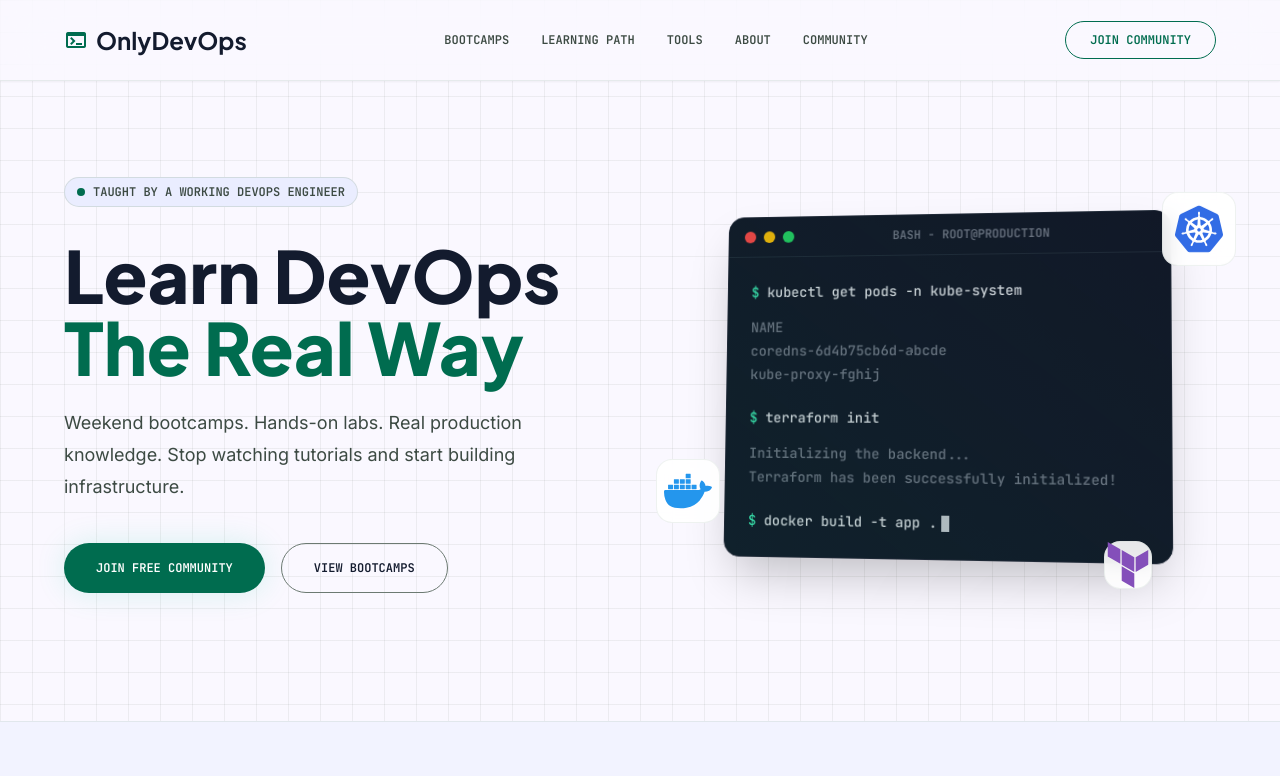
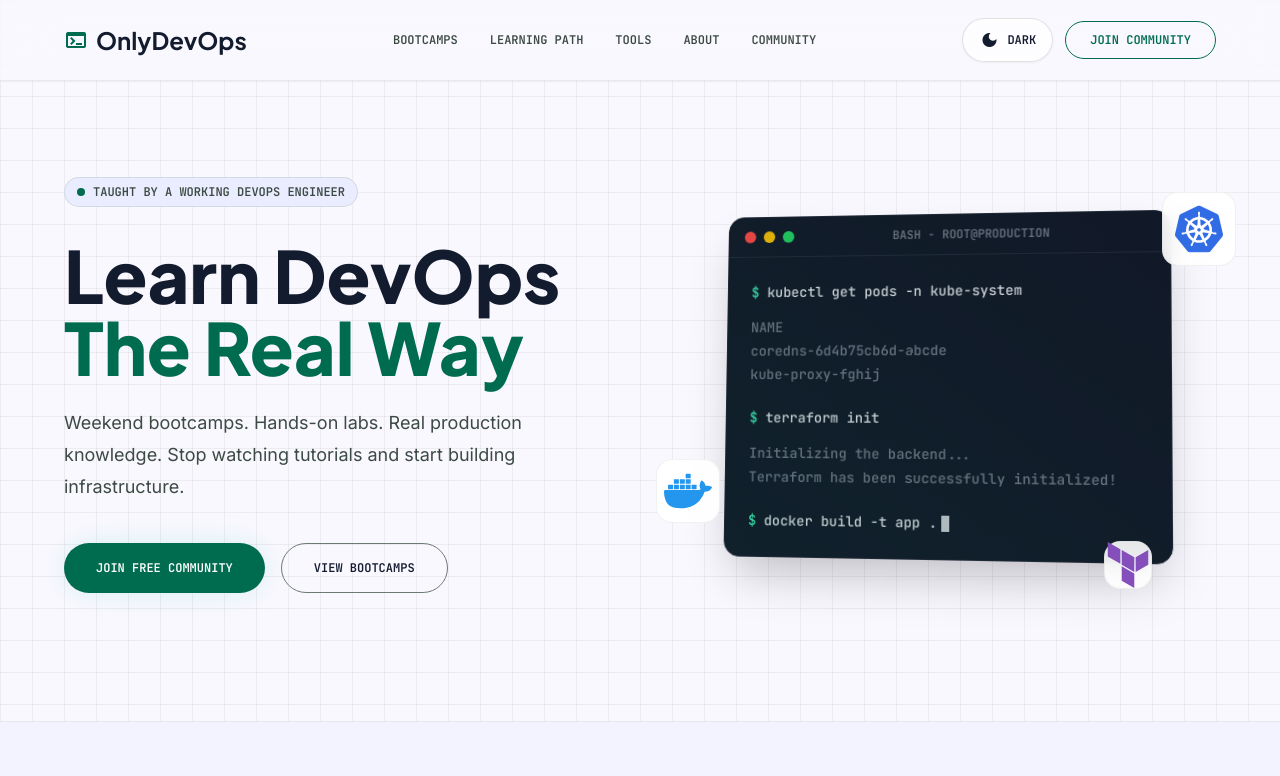
Before and after one commit to devShaik010/onlydevops-modern-learning-platform, a React (Vite) app: page / in a window 1280 px wide. Shown: the top 776 px of the page. Built offline with nearby package versions, Linux system fonts and the light colour scheme.

Commit message:
Add dark and light theme toggle

```diff
--- a/index.html
+++ b/index.html
@@ -14,6 +14,18 @@
       href="https://fonts.googleapis.com/css2?family=Inter:wght@400;500;600;700&family=JetBrains+Mono:wght@400;500;600;700&family=Plus+Jakarta+Sans:wght@600;700;800&family=Material+Symbols+Outlined:wght,FILL@100..700,0..1&display=swap"
       rel="stylesheet"
     />
+    <script>
+      try {
+        const savedTheme = localStorage.getItem("onlydevops-theme");
+        const prefersDark = window.matchMedia("(prefers-color-scheme: dark)").matches;
+        const theme = savedTheme === "dark" || savedTheme === "light" ? savedTheme : prefersDark ? "dark" : "light";
+
+        document.documentElement.classList.toggle("dark", theme === "dark");
+        document.documentElement.style.colorScheme = theme;
+      } catch {
+        document.documentElement.style.colorScheme = "light";
+      }
+    </script>
   </head>
   <body>
     <div id="root"></div>
--- a/src/App.jsx
+++ b/src/App.jsx
@@ -1,4 +1,4 @@
-import { useState } from "react";
+import { useEffect, useState } from "react";
 import {
   SiAnsible,
   SiArgo,
@@ -96,6 +96,20 @@
 
 const footerLinks = ["Terms", "Privacy", "Syllabus", "Mentors", "Status", "Support"];
 
+function getInitialTheme() {
+  if (typeof window === "undefined") {
+    return "light";
+  }
+
+  const savedTheme = window.localStorage.getItem("onlydevops-theme");
+
+  if (savedTheme === "dark" || savedTheme === "light") {
+    return savedTheme;
+  }
+
+  return window.matchMedia("(prefers-color-scheme: dark)").matches ? "dark" : "light";
+}
+
 function Icon({ name, className = "", filled = false }) {
   return (
     <span
@@ -108,7 +122,30 @@
   );
 }
 
-function Header() {
+function ThemeToggle({ theme, onToggle, compact = false }) {
+  const isDark = theme === "dark";
+
+  return (
+    <button
+      type="button"
+      aria-label={`Switch to ${isDark ? "light" : "dark"} mode`}
+      aria-pressed={isDark}
+      onClick={onToggle}
+      className={`inline-flex items-center justify-center rounded-full border border-outline-variant/50 bg-surface-container-lowest/70 text-on-surface shadow-sm backdrop-blur transition-all hover:border-primary/50 hover:text-primary ${
+        compact ? "size-11" : "h-11 gap-2 px-3 sm:px-4"
+      }`}
+    >
+      <Icon name={isDark ? "light_mode" : "dark_mode"} filled className="text-[20px]" />
+      {!compact && (
+        <span className="hidden font-mono text-xs font-semibold uppercase sm:inline">
+          {isDark ? "Light" : "Dark"}
+        </span>
+      )}
+    </button>
+  );
+}
+
+function Header({ theme, onToggleTheme }) {
   const [isOpen, setIsOpen] = useState(false);
 
   return (
@@ -135,6 +172,7 @@
         </div>
 
         <div className="flex items-center gap-3">
+          <ThemeToggle theme={theme} onToggle={onToggleTheme} />
           <a
             href="#community"
             className="hidden rounded-full border border-primary px-6 py-2.5 font-mono text-xs font-semibold uppercase text-primary transition-all hover:bg-primary hover:text-on-primary md:inline-flex"
@@ -156,6 +194,12 @@
       {isOpen && (
         <div className="border-t border-outline-variant/30 bg-surface/95 px-4 py-4 backdrop-blur-xl md:hidden">
           <div className="mx-auto flex max-w-content flex-col gap-2">
+            <div className="mb-2 flex items-center justify-between rounded-xl border border-outline-variant/30 bg-surface-container-lowest/70 px-3 py-3">
+              <span className="font-mono text-xs font-semibold uppercase text-on-surface-variant">
+                Theme
+              </span>
+              <ThemeToggle theme={theme} onToggle={onToggleTheme} compact />
+            </div>
             {navItems.map(([label, href]) => (
               <a
                 key={label}
@@ -237,7 +281,7 @@
   return (
     <div
       aria-label={label}
-      className={`absolute z-20 ${reverse ? "animate-float-reverse" : "animate-float"} flex items-center justify-center rounded-2xl border border-outline-variant/25 bg-white/90 shadow-ambient backdrop-blur ${className}`}
+      className={`absolute z-20 ${reverse ? "animate-float-reverse" : "animate-float"} flex items-center justify-center rounded-2xl border border-outline-variant/25 bg-surface-container-lowest/90 shadow-ambient backdrop-blur ${className}`}
     >
       <Logo aria-hidden="true" className="text-[48px]" style={{ color }} />
     </div>
@@ -359,7 +403,7 @@
                     {featuredTool.name}
                   </h3>
                 </div>
-                <div className="flex size-28 shrink-0 items-center justify-center rounded-2xl border border-outline-variant/30 bg-white shadow-ambient sm:size-32">
+                <div className="flex size-28 shrink-0 items-center justify-center rounded-2xl border border-outline-variant/30 bg-surface-container-lowest shadow-ambient sm:size-32">
                   <FeaturedLogo
                     aria-hidden="true"
                     className="text-[76px] sm:text-[88px]"
@@ -388,7 +432,7 @@
   const Logo = tool.icon;
 
   return (
-    <article className="group flex min-h-40 flex-col justify-between rounded-2xl border border-outline-variant/30 bg-white/75 p-5 shadow-ambient backdrop-blur transition-all duration-300 hover:-translate-y-1 hover:border-primary/40 hover:bg-white">
+    <article className="group flex min-h-40 flex-col justify-between rounded-2xl border border-outline-variant/30 bg-surface-container-lowest/75 p-5 shadow-ambient backdrop-blur transition-all duration-300 hover:-translate-y-1 hover:border-primary/40 hover:bg-surface-container-lowest">
       <div className="flex items-start justify-between gap-3">
         <div className="flex size-16 items-center justify-center rounded-xl bg-surface-container-low transition-colors group-hover:bg-surface-container">
           <Logo aria-hidden="true" className="text-[40px]" style={{ color: tool.color }} />
@@ -514,7 +558,7 @@
     <section id="about" className="py-24">
       <div className="mx-auto flex max-w-content flex-col items-center gap-16 px-4 md:flex-row md:px-16">
         <div className="relative flex size-48 flex-shrink-0 items-center justify-center overflow-hidden rounded-full border-4 border-surface bg-surface-container-highest shadow-xl md:size-64">
-          <div className="absolute inset-8 rounded-full bg-gradient-to-br from-white to-surface-container" />
+          <div className="absolute inset-8 rounded-full bg-gradient-to-br from-surface-container-lowest to-surface-container" />
           <Icon name="person" className="relative text-7xl text-outline-variant" />
         </div>
         <div className="text-center md:text-left">
@@ -588,9 +632,23 @@
 }
 
 export default function App() {
+  const [theme, setTheme] = useState(getInitialTheme);
+
+  useEffect(() => {
+    const root = document.documentElement;
+
+    root.classList.toggle("dark", theme === "dark");
+    root.style.colorScheme = theme;
+    window.localStorage.setItem("onlydevops-theme", theme);
+  }, [theme]);
+
+  const toggleTheme = () => {
+    setTheme((currentTheme) => (currentTheme === "dark" ? "light" : "dark"));
+  };
+
   return (
-    <div className="blueprint-grid min-h-screen bg-background text-on-surface selection:bg-primary-container selection:text-on-primary-container">
-      <Header />
+    <div className="blueprint-grid min-h-screen bg-background text-on-surface transition-colors duration-300 selection:bg-primary-container selection:text-on-primary-container">
+      <Header theme={theme} onToggleTheme={toggleTheme} />
       <main>
         <Hero />
         <Stats />
--- a/tailwind.config.js
+++ b/tailwind.config.js
@@ -1,32 +1,33 @@
 /** @type {import('tailwindcss').Config} */
 export default {
+  darkMode: "class",
   content: ["./index.html", "./src/**/*.{js,jsx}"],
   theme: {
     extend: {
       colors: {
-        background: "#faf8ff",
-        surface: "#faf8ff",
-        "surface-bright": "#faf8ff",
-        "surface-container-lowest": "#ffffff",
-        "surface-container-low": "#f2f3ff",
-        "surface-container": "#eaedff",
-        "surface-container-high": "#e2e7ff",
-        "surface-container-highest": "#dae2fd",
-        "surface-variant": "#dae2fd",
-        "on-surface": "#131b2e",
-        "on-surface-variant": "#3c4a43",
-        outline: "#6c7a72",
-        "outline-variant": "#bbcac1",
-        primary: "#006c4f",
-        "primary-container": "#00c896",
-        "on-primary": "#ffffff",
-        "on-primary-container": "#004d38",
-        secondary: "#0051d5",
-        "secondary-container": "#316bf3",
-        "on-secondary-container": "#fefcff",
-        tertiary: "#9a451f",
-        "tertiary-container": "#ff9467",
-        "primary-fixed-dim": "#3adfab",
+        background: "rgb(var(--color-background) / <alpha-value>)",
+        surface: "rgb(var(--color-surface) / <alpha-value>)",
+        "surface-bright": "rgb(var(--color-surface-bright) / <alpha-value>)",
+        "surface-container-lowest": "rgb(var(--color-surface-container-lowest) / <alpha-value>)",
+        "surface-container-low": "rgb(var(--color-surface-container-low) / <alpha-value>)",
+        "surface-container": "rgb(var(--color-surface-container) / <alpha-value>)",
+        "surface-container-high": "rgb(var(--color-surface-container-high) / <alpha-value>)",
+        "surface-container-highest": "rgb(var(--color-surface-container-highest) / <alpha-value>)",
+        "surface-variant": "rgb(var(--color-surface-variant) / <alpha-value>)",
+        "on-surface": "rgb(var(--color-on-surface) / <alpha-value>)",
+        "on-surface-variant": "rgb(var(--color-on-surface-variant) / <alpha-value>)",
+        outline: "rgb(var(--color-outline) / <alpha-value>)",
+        "outline-variant": "rgb(var(--color-outline-variant) / <alpha-value>)",
+        primary: "rgb(var(--color-primary) / <alpha-value>)",
+        "primary-container": "rgb(var(--color-primary-container) / <alpha-value>)",
+        "on-primary": "rgb(var(--color-on-primary) / <alpha-value>)",
+        "on-primary-container": "rgb(var(--color-on-primary-container) / <alpha-value>)",
+        secondary: "rgb(var(--color-secondary) / <alpha-value>)",
+        "secondary-container": "rgb(var(--color-secondary-container) / <alpha-value>)",
+        "on-secondary-container": "rgb(var(--color-on-secondary-container) / <alpha-value>)",
+        tertiary: "rgb(var(--color-tertiary) / <alpha-value>)",
+        "tertiary-container": "rgb(var(--color-tertiary-container) / <alpha-value>)",
+        "primary-fixed-dim": "rgb(var(--color-primary-fixed-dim) / <alpha-value>)",
       },
       fontFamily: {
         sans: ["Inter", "system-ui", "sans-serif"],
```
Also changed, not shown: src/index.css (+64 -7 lines).
